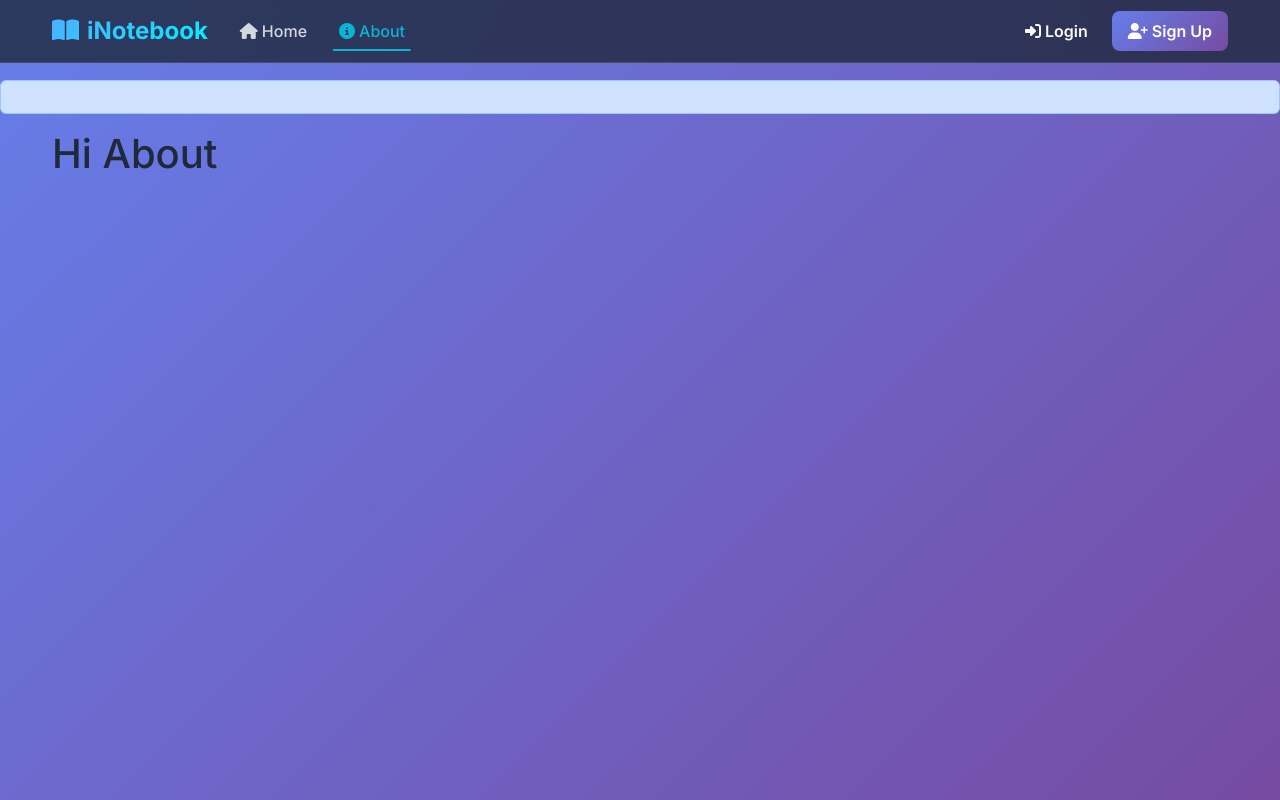
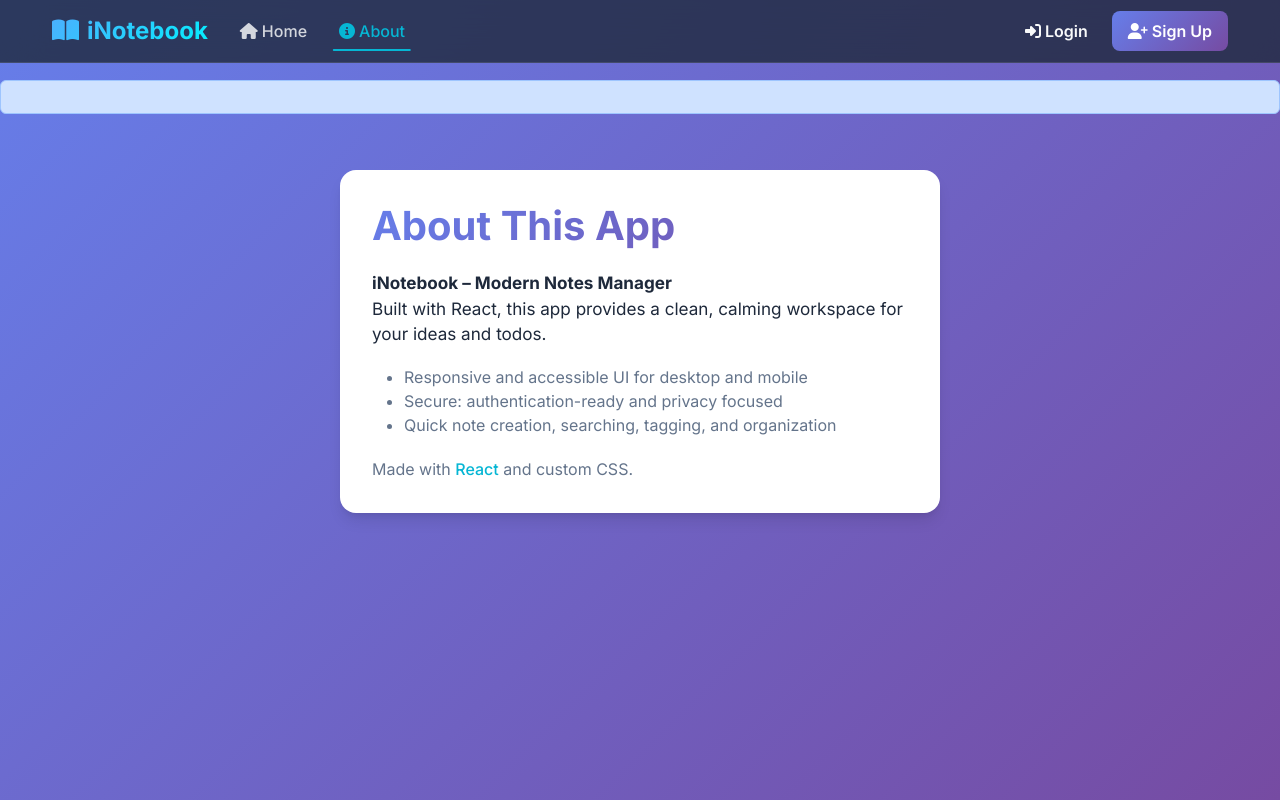
Before and after one commit to Yuvraj2005-commits/iNotebook, a React (Create React App) app: page /about in a window 1280 px wide. Built offline with nearby package versions, Linux system fonts and the light colour scheme; the HTML template or start-up script is replaced by a standard one.

Commit message:
Fix deployment bugs

```diff
--- a/package.json
+++ b/package.json
@@ -11,7 +11,7 @@
     "react": "^19.1.0",
     "react-dom": "^19.1.0",
     "react-router-dom": "^7.7.1",
-    "react-scripts": "5.0.1",
+    "react-scripts": "^5.0.1",
     "web-vitals": "^2.1.4"
   },
   "scripts": {
--- a/src/Components/About.js
+++ b/src/Components/About.js
@@ -1,13 +1,35 @@
-import React, { useContext, useEffect } from 'react';
-import NoteContext from '../Context/Notes/NoteContext';
+import React from 'react';
 
 const About = () => {
+  return (
+    <div className="container" style={{ maxWidth: 600, margin: '0 auto', padding: '2.5rem 0' }}>
+      <div
+        style={{
+          background: 'white',
+          borderRadius: '16px',
+          boxShadow: 'var(--shadow-lg)',
+          padding: '2rem',
+          color: 'var(--text-primary)'
 
-
-
-  return (
-    <div>
-      <h1>Hi About</h1>
+        }}
+      >
+        <h1 className="text-gradient" style={{ marginBottom: '1.25rem', fontWeight: 700 }}>
+          About This App
+        </h1>
+        <p style={{ fontSize: '1.07rem', marginBottom: '1.1rem' }}>
+          <b>iNotebook – Modern Notes Manager</b>
+          <br />
+          Built with React, this app provides a clean, calming workspace for your ideas and todos.
+        </p>
+        <ul style={{ color: 'var(--text-secondary)', marginBottom: 0 }}>
+          <li>Responsive and accessible UI for desktop and mobile</li>
+          <li>Secure: authentication-ready and privacy focused</li>
+          <li>Quick note creation, searching, tagging, and organization</li>
+        </ul>
+        <div style={{ marginTop: '1.25rem', color: 'var(--text-secondary)' }}>
+          Made with <span style={{ color: 'var(--accent-color)', fontWeight: 500 }}>React</span> and custom CSS.
+        </div>
+      </div>
     </div>
   );
 };
```
Also changed, not shown: 2 other files (tests, documents, lock files or other folders).
